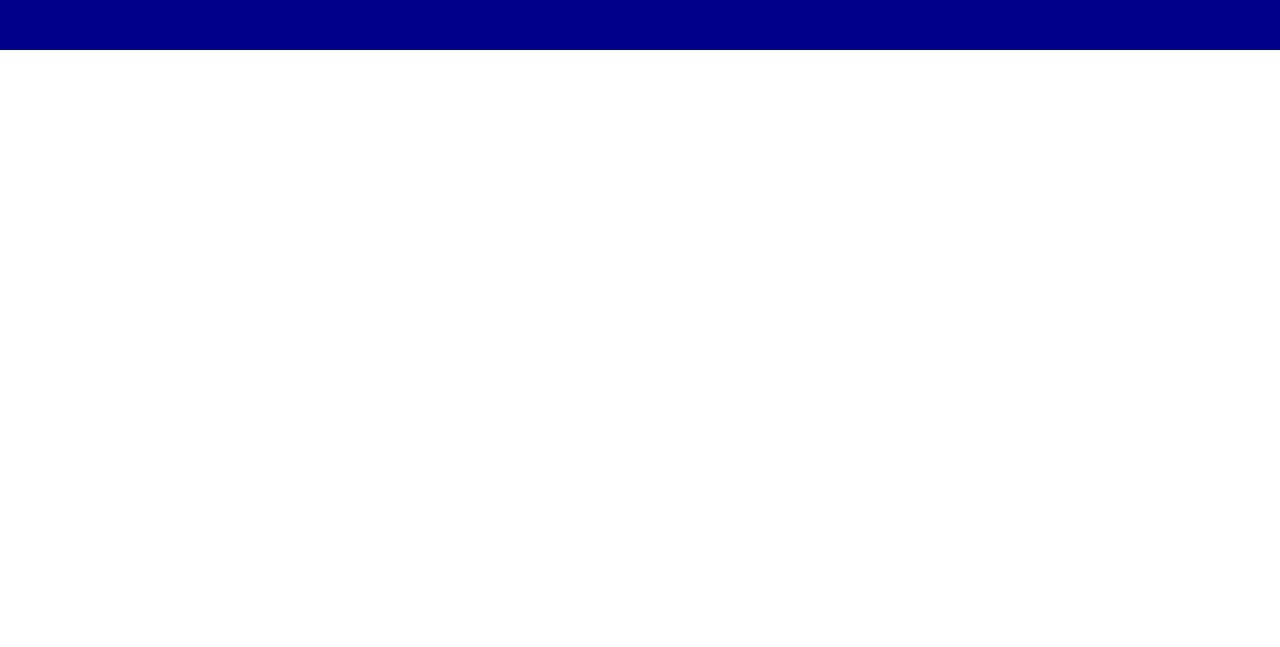
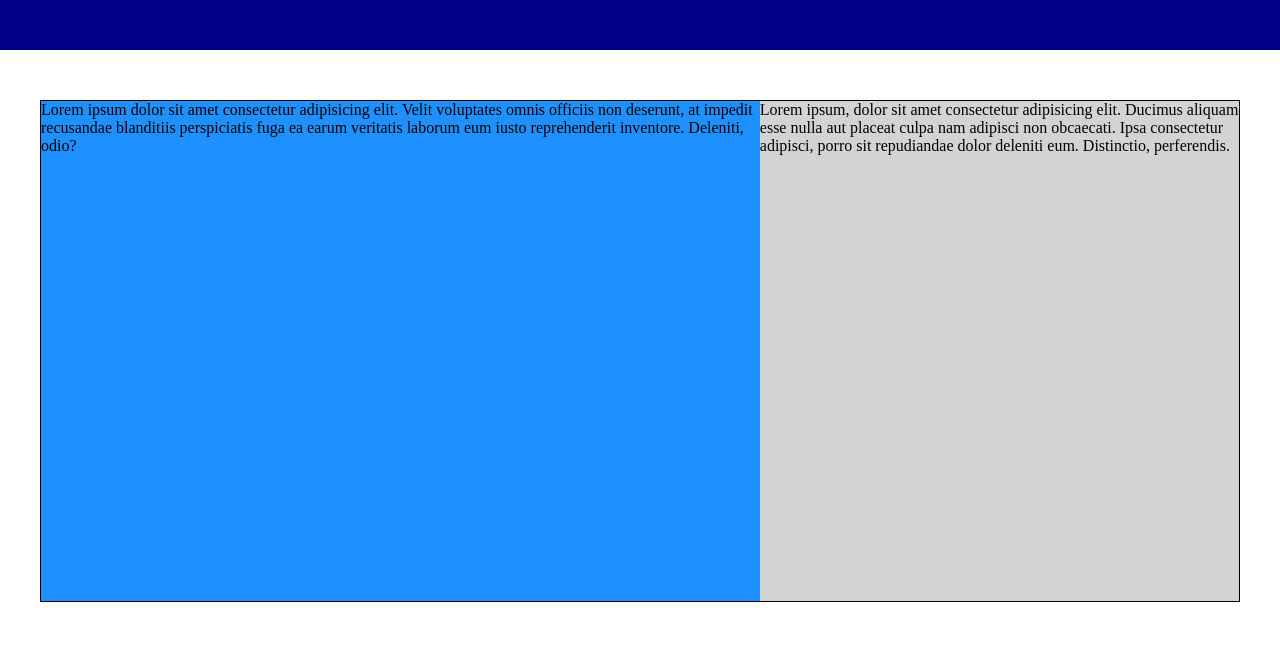
Before and after one commit to jiemarabanzado/htmlcss-struttura-discord, a plain HTML site: page index.html in a window 1280 px wide. Shown: the part 500-1147 px from the top of the page. Before the commit the page ends 800 px from the top, so only its background shows below. Drawn offline with Linux system fonts and the light colour scheme.

Commit message:
sezioni intermedie

```diff
--- a/index.html
+++ b/index.html
@@ -19,13 +19,26 @@
         <section class="download-window">
             <div class="download"></div>
         </section>
-        <section class="content">
-            <div class="row">
-                <div class="col-big"></div>
-                <div class="col-small"></div>
+            <div class="sezioni">
+                <div class="content">
+                    <div class="container row">
+                        <div class="col-big">Lorem ipsum dolor sit amet consectetur adipisicing elit. Velit voluptates omnis officiis non deserunt, at impedit recusandae blanditiis perspiciatis fuga ea earum veritatis laborum eum iusto reprehenderit inventore. Deleniti, odio?</div>
+                        <div class="col-small">Lorem ipsum, dolor sit amet consectetur adipisicing elit. Ducimus aliquam esse nulla aut placeat culpa nam adipisci non obcaecati. Ipsa consectetur adipisci, porro sit repudiandae dolor deleniti eum. Distinctio, perferendis.</div>
+                    </div>
+                </div>
+                <div class="content">
+                    <div class="container row">
+                        <div class="col-big">Lorem ipsum dolor sit amet consectetur adipisicing elit. Velit voluptates omnis officiis non deserunt, at impedit recusandae blanditiis perspiciatis fuga ea earum veritatis laborum eum iusto reprehenderit inventore. Deleniti, odio?</div>
+                        <div class="col-small">Lorem ipsum, dolor sit amet consectetur adipisicing elit. Ducimus aliquam esse nulla aut placeat culpa nam adipisci non obcaecati. Ipsa consectetur adipisci, porro sit repudiandae dolor deleniti eum. Distinctio, perferendis.</div>
+                    </div>
+                </div>
+                <div class="content">
+                    <div class="container row">
+                        <div class="col-big">Lorem ipsum dolor sit amet consectetur adipisicing elit. Velit voluptates omnis officiis non deserunt, at impedit recusandae blanditiis perspiciatis fuga ea earum veritatis laborum eum iusto reprehenderit inventore. Deleniti, odio?</div>
+                        <div class="col-small">Lorem ipsum, dolor sit amet consectetur adipisicing elit. Ducimus aliquam esse nulla aut placeat culpa nam adipisci non obcaecati. Ipsa consectetur adipisci, porro sit repudiandae dolor deleniti eum. Distinctio, perferendis.</div>
+                    </div>
+                </div>
             </div>
-
-        </section>
     </main>
     <footer></footer>
 </body>
--- a/style.css
+++ b/style.css
@@ -2,6 +2,7 @@
     box-sizing: border-box;
 
     margin:0px;
+    padding: 0px;
 }
 
 /*------------
@@ -31,7 +32,22 @@
     border: 2px solid black;
 
 }
-.debug .conten
+.debug .content{
+    height: 600px;
+}
+.debug .row{
+    background-color: white;
+    border: 1px solid black;
+}
+.debug .col-big{
+    background-color: #1e90ff;
+    height: 500px;
+}
+.debug .col-small{
+    background-color: #ffc0cb;
+    height: 500px;
+}
+
 /*--------
   common
   ----*/
@@ -51,3 +67,21 @@
     justify-content: space-between;
     align-items: center;
 }
+/*-------
+  main---*/
+.content{
+    padding-top: 50px;
+}
+.row{
+    display: flex;
+}
+.col-big{
+    max-width: 60%;
+
+}
+.col-small{
+    max-width: 40%;
+}
+.sezioni :nth-child(even){
+    background-color: #d3d3d3;
+}
```
